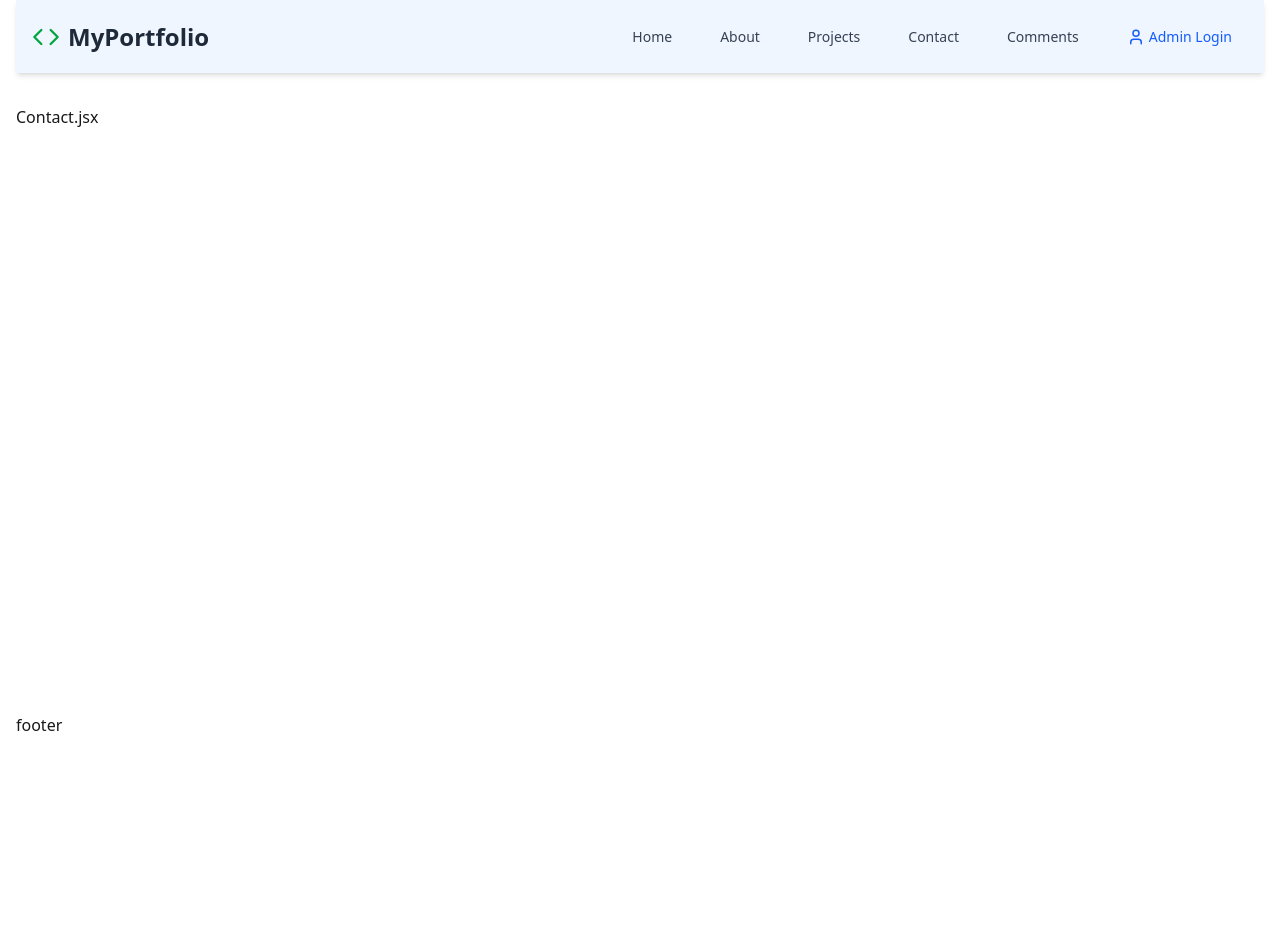
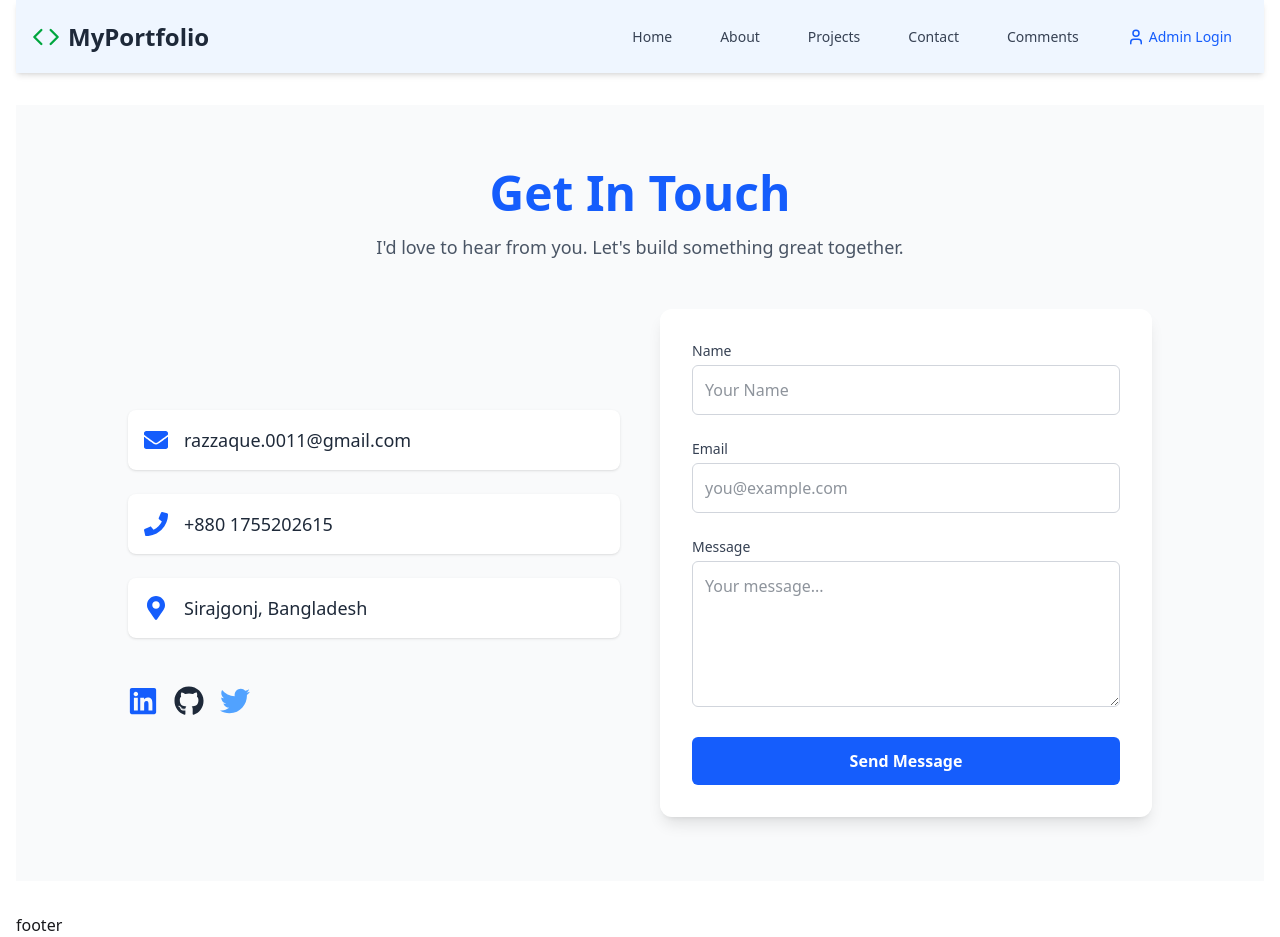
Before and after one commit to Razzaque1991/my-dev-portfolio, a React (Vite) app: page /contact in a window 1280 px wide. Before the commit the page ends 800 px from the top, so only its background shows below. Built offline with nearby package versions, Linux system fonts and the light colour scheme; no server answers.

Commit message:
contract ok

```diff
--- a/package.json
+++ b/package.json
@@ -10,6 +10,7 @@
     "preview": "vite preview"
   },
   "dependencies": {
+    "@emailjs/browser": "^4.4.1",
     "@tailwindcss/vite": "^4.1.11",
     "axios": "^1.11.0",
     "firebase": "^12.0.0",
--- a/src/pages/Contact.jsx
+++ b/src/pages/Contact.jsx
@@ -1,11 +1,164 @@
-import React from 'react';
+import React, { useState, useRef } from "react";
+import { FaEnvelope, FaPhone, FaMapMarkerAlt, FaLinkedin, FaGithub, FaTwitter } from "react-icons/fa";
+import emailjs from "@emailjs/browser";
+import { toast } from "react-hot-toast";
 
 const Contact = () => {
-    return (
-        <div>
-            <h1>Contact.jsx</h1>
+  const [isSubmitting, setIsSubmitting] = useState(false);
+  const formRef = useRef(null);
+
+  const contactInfo = [
+    {
+      icon: <FaEnvelope />,
+      text: "razzaque.0011@gmail.com",
+      link: "mailto:mdrazzaque.dev@gmail.com",
+      label: "Email address",
+    },
+    {
+      icon: <FaPhone />,
+      text: "+880 1755202615",
+      link: "tel:+8801755202615",
+      label: "Phone number",
+    },
+    {
+      icon: <FaMapMarkerAlt />,
+      text: "Sirajgonj, Bangladesh",
+      link: "https://maps.google.com/?q=Dhaka,Bangladesh",
+      label: "Location on map",
+    },
+  ];
+
+  const socialLinks = [
+    { icon: <FaLinkedin />, url: "https://linkedin.com/in/md-abdur-razzaque", label: "LinkedIn Profile", color: "text-blue-600" },
+    { icon: <FaGithub />, url: "https://github.com/md-abdur-razzaque", label: "GitHub Profile", color: "text-gray-800" },
+    { icon: <FaTwitter />, url: "https://twitter.com/md-abdur-razzaque", label: "Twitter Profile", color: "text-blue-400" },
+  ];
+
+  const handleSubmit = async (e) => {
+    e.preventDefault();
+    setIsSubmitting(true);
+
+    try {
+      await emailjs.sendForm(
+        "service_tc80olk",    // Service ID
+        "template_tvdpocy",   // Template ID
+        formRef.current,
+        "pfbMeh_Z5_2XKtjsc"  // Public Key
+      );
+      toast.success("Message sent successfully!");
+      formRef.current.reset();
+    } catch (err) {
+      console.error("EmailJS Error:", err);
+      toast.error("Failed to send message. Please try again.");
+    } finally {
+      setIsSubmitting(false);
+    }
+  };
+
+  return (
+    <section id="contact" className="py-16 px-4 md:px-8 bg-gray-50 text-gray-800" aria-labelledby="contact-heading">
+      <div className="container mx-auto max-w-5xl">
+        <header className="text-center mb-12 animate-fade-in-down">
+          <h2 id="contact-heading" className="text-4xl sm:text-5xl font-extrabold text-blue-600 mb-4">
+            Get In Touch
+          </h2>
+          <p className="text-lg text-gray-600">I'd love to hear from you. Let's build something great together.</p>
+        </header>
+
+        <div className="grid md:grid-cols-2 gap-10">
+          {/* Contact Info */}
+          <div className="flex flex-col justify-center space-y-6 animate-fade-in-left">
+            {contactInfo.map((item, index) => (
+              <a
+                key={index}
+                href={item.link}
+                target="_blank"
+                rel="noreferrer"
+                aria-label={item.label}
+                className="flex items-center space-x-4 p-4 rounded-lg bg-white shadow-sm hover:shadow-md transform transition-all duration-300 hover:scale-[1.02]"
+              >
+                <div className="text-blue-600 text-2xl">{item.icon}</div>
+                <span className="text-lg font-medium">{item.text}</span>
+              </a>
+            ))}
+            <div className="flex space-x-4 mt-6">
+              {socialLinks.map((link, index) => (
+                <a
+                  key={index}
+                  href={link.url}
+                  target="_blank"
+                  rel="noopener noreferrer"
+                  aria-label={link.label}
+                  className={`${link.color} text-3xl hover:text-blue-800 transition-transform transform hover:scale-125`}
+                >
+                  {link.icon}
+                </a>
+              ))}
+            </div>
+          </div>
+
+          {/* Contact Form */}
+          <form ref={formRef} onSubmit={handleSubmit} className="bg-white rounded-xl shadow-lg p-8 space-y-6 animate-fade-in-right">
+            <div>
+              <label htmlFor="name" className="block text-sm font-medium text-gray-700">Name</label>
+              <input
+                id="name"
+                type="text"
+                name="from_name"
+                placeholder="Your Name"
+                className="mt-1 w-full p-3 border border-gray-300 rounded-md focus:ring-2 focus:ring-blue-500 focus:border-blue-500 transition-all duration-300"
+                required
+              />
+            </div>
+            <div>
+              <label htmlFor="email" className="block text-sm font-medium text-gray-700">Email</label>
+              <input
+                id="email"
+                type="email"
+                name="from_email"
+                placeholder="you@example.com"
+                className="mt-1 w-full p-3 border border-gray-300 rounded-md focus:ring-2 focus:ring-blue-500 focus:border-blue-500 transition-all duration-300"
+                required
+              />
+            </div>
+            <div>
+              <label htmlFor="message" className="block text-sm font-medium text-gray-700">Message</label>
+              <textarea
+                id="message"
+                name="message"
+                placeholder="Your message..."
+                rows={5}
+                className="mt-1 w-full p-3 border border-gray-300 rounded-md focus:ring-2 focus:ring-blue-500 focus:border-blue-500 transition-all duration-300"
+                required
+              ></textarea>
+            </div>
+
+            <button
+              type="submit"
+              disabled={isSubmitting}
+              className={`w-full font-semibold py-3 rounded-md transition-colors ${
+                isSubmitting ? "bg-gray-400 cursor-not-allowed" : "bg-blue-600 text-white hover:bg-blue-700"
+              }`}
+            >
+              {isSubmitting ? "Sending..." : "Send Message"}
+            </button>
+          </form>
         </div>
-    );
+      </div>
+
+      {/* Animations */}
+      <style>{`
+        @keyframes fadeInDown { from { opacity: 0; transform: translateY(-20px); } to { opacity: 1; transform: translateY(0); } }
+        .animate-fade-in-down { animation: fadeInDown 0.8s ease-out forwards; }
+
+        @keyframes fadeInLeft { from { opacity: 0; transform: translateX(-20px); } to { opacity: 1; transform: translateX(0); } }
+        .animate-fade-in-left { animation: fadeInLeft 0.8s ease-out forwards; }
+
+        @keyframes fadeInRight { from { opacity: 0; transform: translateX(20px); } to { opacity: 1; transform: translateX(0); } }
+        .animate-fade-in-right { animation: fadeInRight 0.8s ease-out forwards; }
+      `}</style>
+    </section>
+  );
 };
 
 export default Contact;
```
Also changed, not shown: src/pages/About.jsx (+108 -38 lines), 1 other file (tests, documents, lock files or other folders).
